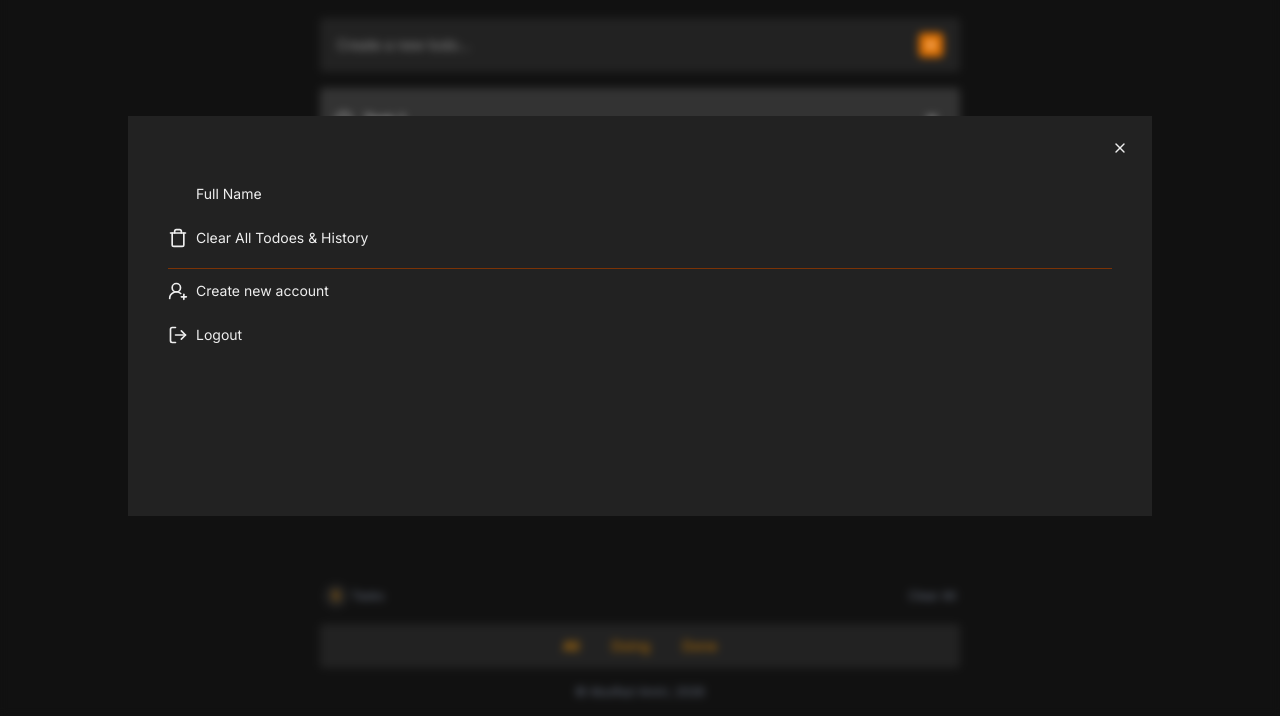
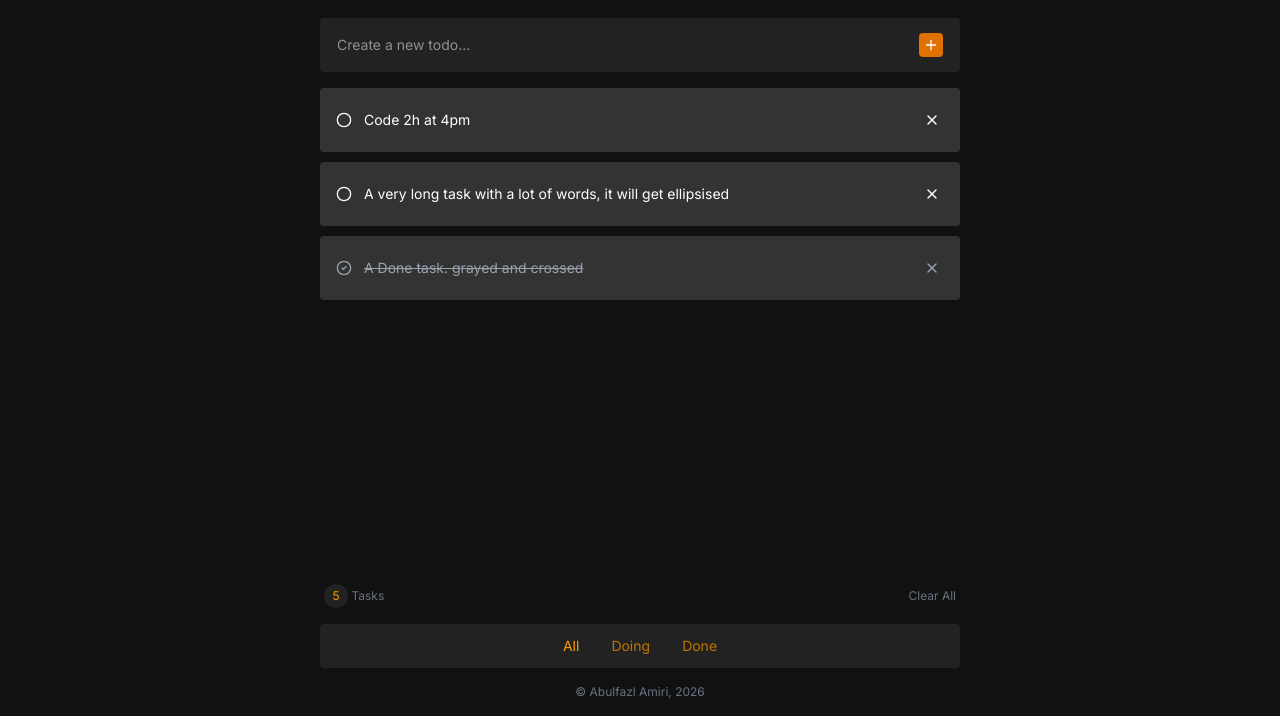
Before and after one commit to abulfazl-amiri/do-note, a website built with Vite: page index.html in a window 1280 px wide. Shown: the part 84-800 px from the top of the page. Built offline with nearby package versions, Linux system fonts and the light colour scheme.

Commit message:
A done todo implemented

```diff
--- a/index.html
+++ b/index.html
@@ -132,7 +132,7 @@
                   <circle cx="12" cy="12" r="10" />
                 </svg>
               </button>
-              <span class="overflow-x-clip"> Task 1 </span>
+              <span class="overflow-x-clip"> Code 2h at 4pm </span>
               <button class="ml-auto hover:brightness-75 p-1">
                 <svg
                   xmlns="http://www.w3.org/2000/svg"
@@ -194,6 +194,50 @@
                 </svg>
               </button>
             </li>
+            <li
+              class="todo grid grid-cols-[fit-content(24px)_minmax(0,1fr)_fit-content(24px)] items-center gap-3 px-4 py-5 text-gray-400 mb-0.5 bg-[#333] hover:contrast-[.90] rounded-sm"
+            >
+              <button class="hover:brightness-75">
+                <svg
+                  xmlns="http://www.w3.org/2000/svg"
+                  width="24"
+                  height="24"
+                  viewBox="0 0 24 24"
+                  fill="none"
+                  stroke="currentColor"
+                  stroke-width="2"
+                  stroke-linecap="round"
+                  stroke-linejoin="round"
+                  class="size-4 lucide lucide-circle-check-icon lucide-circle-check"
+                >
+                  <circle cx="12" cy="12" r="10" />
+                  <path d="m9 12 2 2 4-4" />
+                </svg>
+              </button>
+              <span
+                class="overflow-hidden whitespace-nowrap text-ellipsis line-through"
+                title=""
+              >
+                A Done task. grayed and crossed
+              </span>
+              <button class="ml-auto hover:brightness-75 p-1">
+                <svg
+                  xmlns="http://www.w3.org/2000/svg"
+                  width="24"
+                  height="24"
+                  viewBox="0 0 24 24"
+                  fill="none"
+                  stroke="currentColor"
+                  stroke-width="2"
+                  stroke-linecap="round"
+                  stroke-linejoin="round"
+                  class="w-4 h-4 lucide lucide-x-icon lucide-x"
+                >
+                  <path d="M18 6 6 18" />
+                  <path d="m6 6 12 12" />
+                </svg>
+              </button>
+            </li>
           </ul>
         </div>
         <div
@@ -224,10 +268,10 @@
     <footer class="flex justify-center items-center py-4">
       <p class="text-gray-500 text-xs">&copy; Abulfazl Amiri, 2026</p>
     </footer>
-    <div class="overlay absolute h-full w-full backdrop-blur-xs"></div>
+    <div class="overlay hidden absolute h-full w-full backdrop-blur-xs"></div>
 
     <div
-      class="preview-container absolute size-full flex justify-center items-center"
+      class="preview-container absolute size-full hidden justify-center items-center"
     >
       <div
         class="profile-preview absolute flex flex-col w-[80vw] h-[50vh] bg-[#222] px-10 py-8 pt-14"
```
